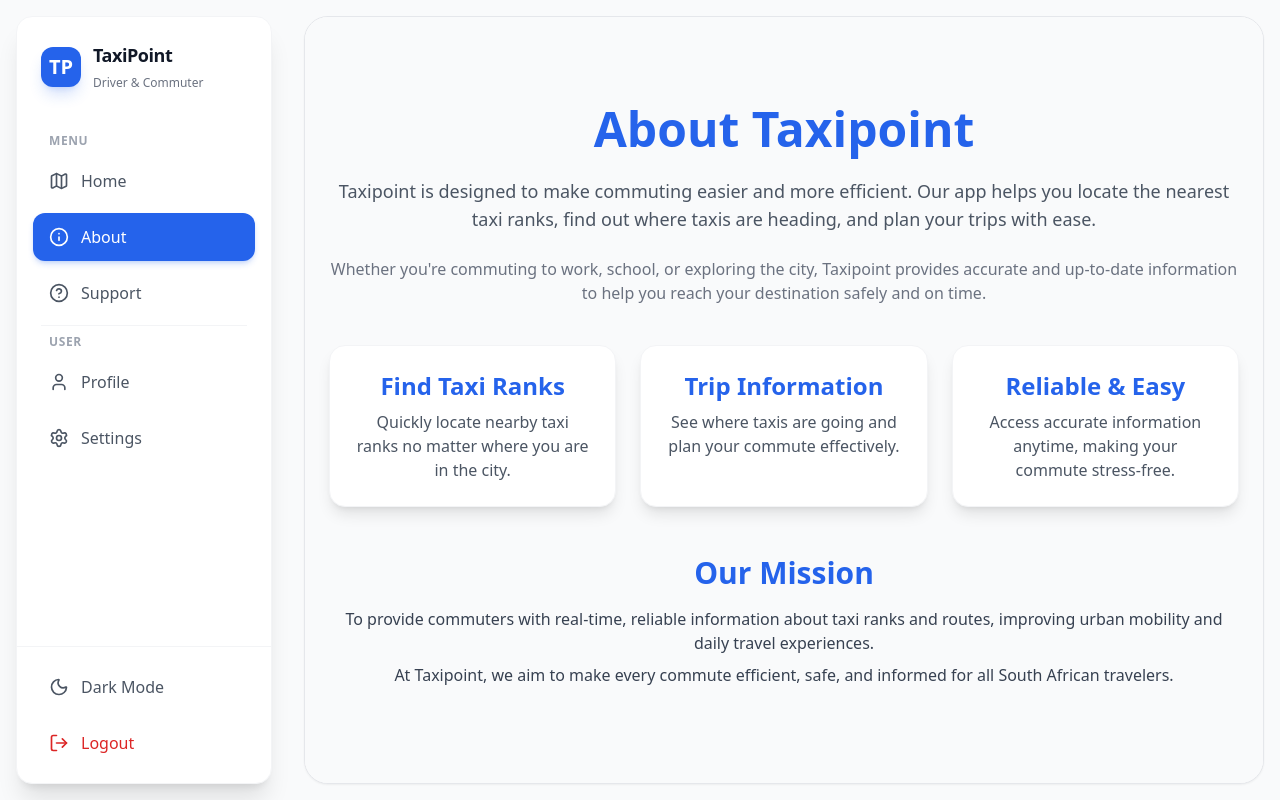
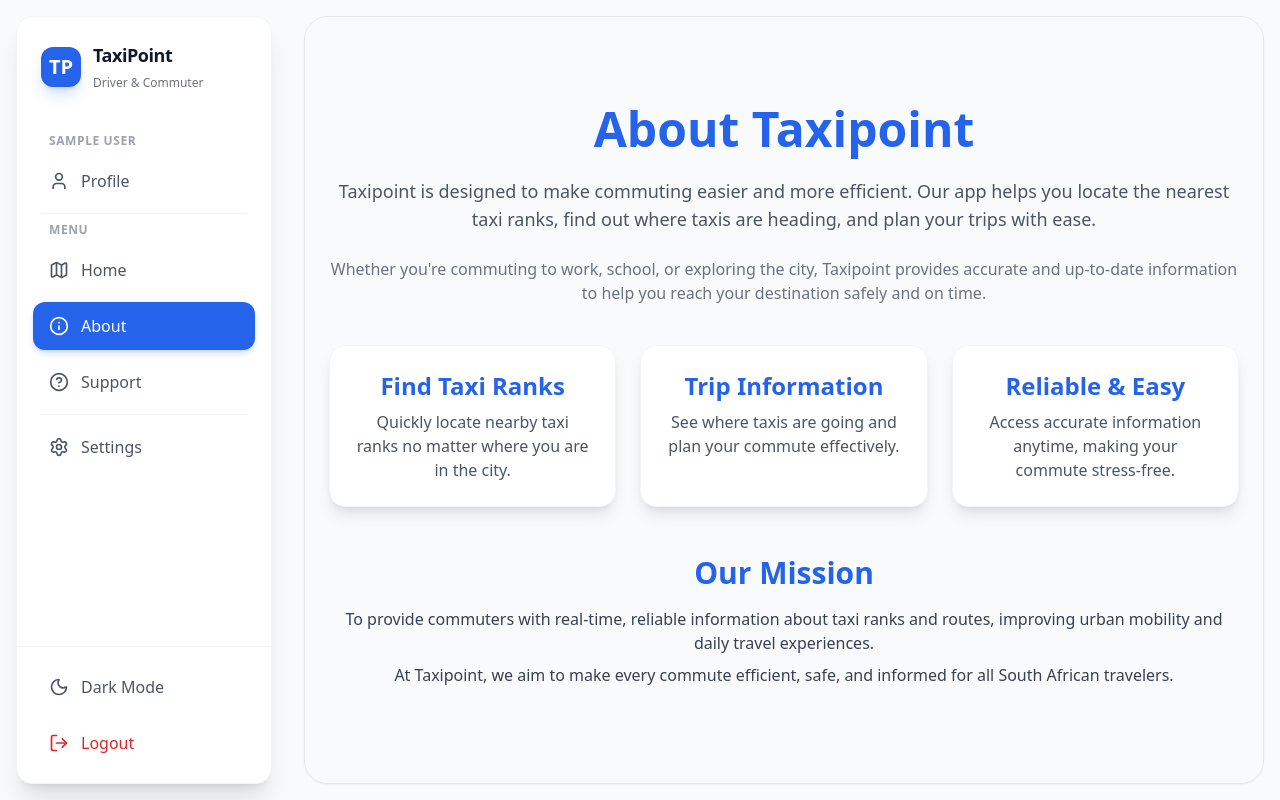
Before and after one commit to MbongeniMhlanga/TaxiPoint, a React (Vite) app in the folder frontend/taxipoint/: page /about in a window 1280 px wide. Built offline with nearby package versions, Linux system fonts and the light colour scheme; sample sign-in values are in the browser's storage.

Commit message:
updated sidebar

```diff
--- a/frontend/taxipoint/src/screens/MainLayout.tsx
+++ b/frontend/taxipoint/src/screens/MainLayout.tsx
@@ -40,7 +40,6 @@ const MainLayout: React.FC<MainLayoutProps> = ({
   ];
 
   const bottomNavItems = [
-    { name: 'Profile', icon: <UserIcon size={20} />, path: '/profile' },
     { name: 'Settings', icon: <Settings size={20} />, path: '/settings' },
   ];
 
@@ -71,6 +70,26 @@ const MainLayout: React.FC<MainLayoutProps> = ({
 
         {/* Navigation Items */}
         <div className="flex-1 px-4 space-y-2 overflow-y-auto py-4">
+          {/* User Name Section */}
+          <p className="px-4 text-xs font-semibold text-gray-400 uppercase tracking-wider mb-2">
+            {user.name} {user.surname}
+          </p>
+
+          {/* Profile Button */}
+          <Link
+            to="/profile"
+            className={`flex items-center gap-3 px-4 py-3 rounded-xl transition-all duration-200 group ${isActive('/profile')
+              ? 'bg-blue-600 text-white shadow-md shadow-blue-600/20'
+              : 'text-gray-600 dark:text-gray-400 hover:bg-gray-100 dark:hover:bg-gray-700 hover:text-gray-900 dark:hover:text-white'
+              }`}
+          >
+            <UserIcon size={20} />
+            <span className="font-medium">Profile</span>
+          </Link>
+
+          <div className="my-4 border-t border-gray-100 dark:border-gray-700 mx-2"></div>
+
+          {/* Menu Section */}
           <p className="px-4 text-xs font-semibold text-gray-400 uppercase tracking-wider mb-2">Menu</p>
           {navItems.map((item) => (
             <Link
@@ -88,7 +107,7 @@ const MainLayout: React.FC<MainLayoutProps> = ({
 
           <div className="my-4 border-t border-gray-100 dark:border-gray-700 mx-2"></div>
 
-          <p className="px-4 text-xs font-semibold text-gray-400 uppercase tracking-wider mb-2">User</p>
+          {/* Settings */}
           {bottomNavItems.map((item) => (
             <Link
               key={item.path}
--- a/frontend/taxipoint/src/screens/Sidebar.tsx
+++ b/frontend/taxipoint/src/screens/Sidebar.tsx
@@ -23,7 +23,7 @@ const Sidebar: React.FC<SidebarProps> = ({ user, onLogout }) => {
           <UserIcon size={24} />
         </div>
         <div>
-          <p className="font-bold">{user.name}</p>
+          <p className="font-bold">{user.name} {user.surname}</p>
           <p className="text-sm text-gray-500 dark:text-gray-400">{user.email}</p>
         </div>
       </div>
```
